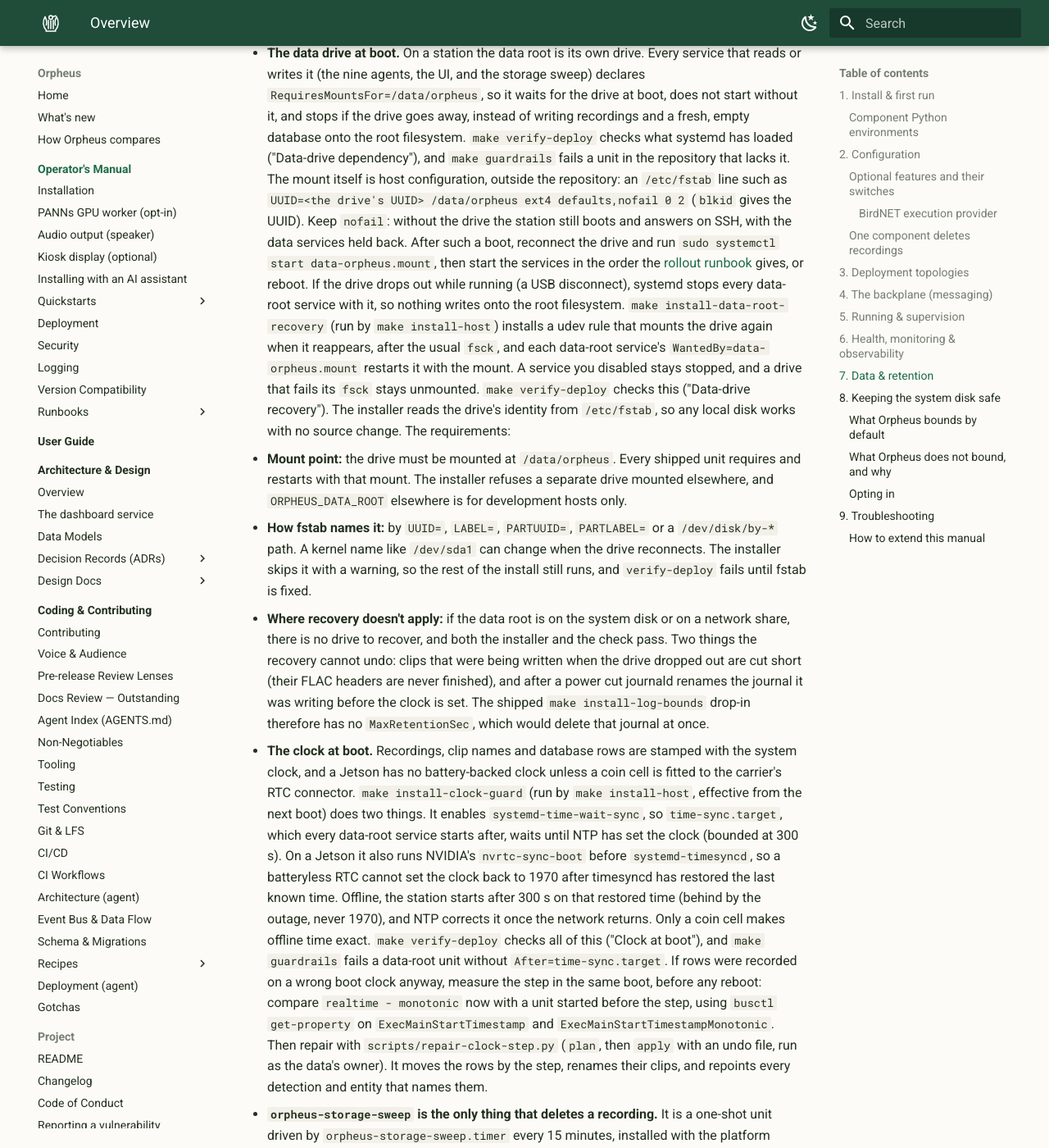
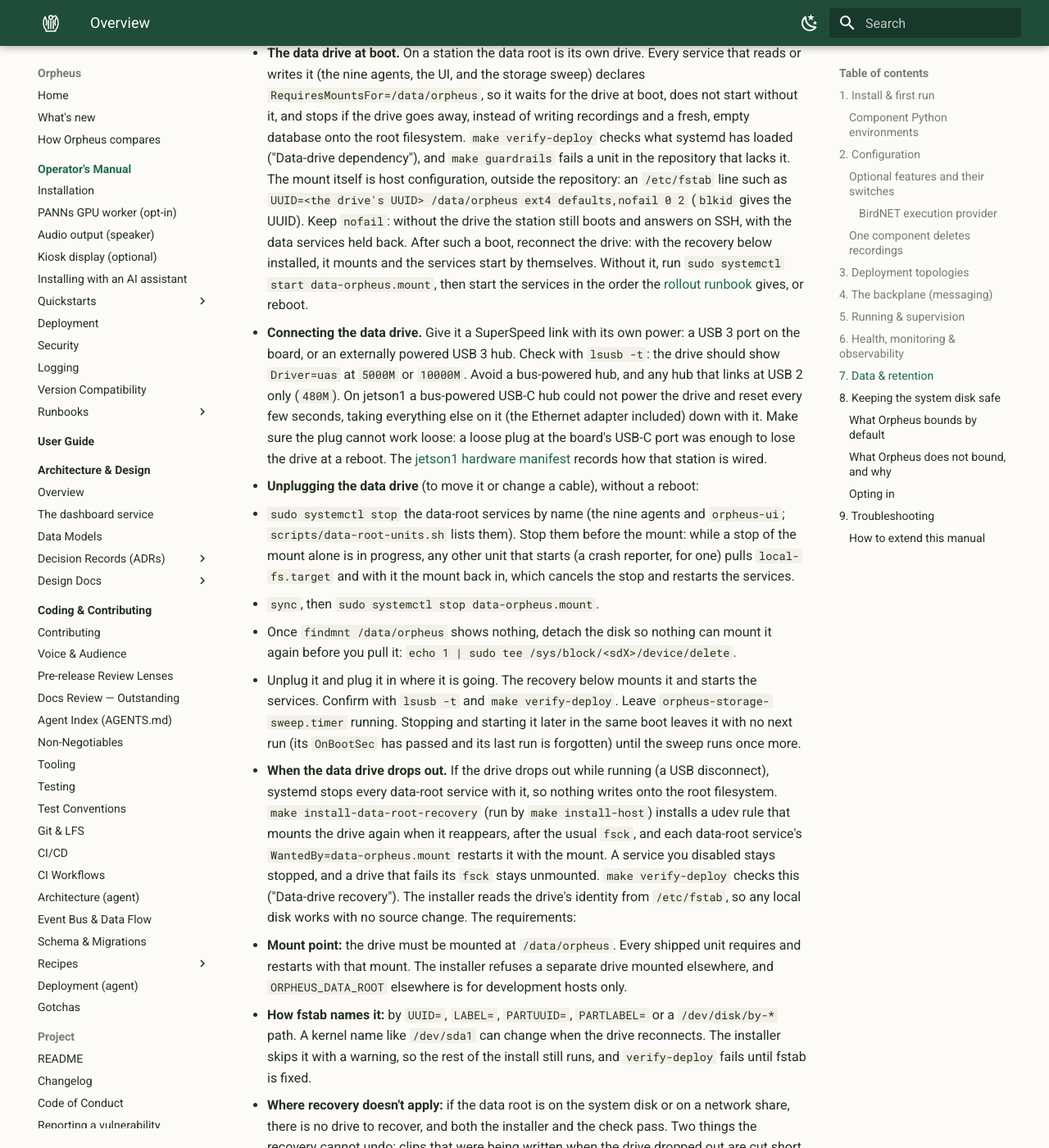
Before and after one commit to scottchronicity/orpheus, an MkDocs documentation site: the page built from docs/operator-manual/index.md, in a window 1280 px wide and 1400 px high, scrolled down 9986 px. Shown: the whole window at 82% size. Built offline with MkDocs 1.6.1 and Material for MkDocs 9.7.7, drawn with Linux system fonts in a browser that asks for light colours.

Commit message:
docs: release notes, data-drive handling, and jetson1's T7 on a powered USB 3 hub
CHANGELOG gains an [Unreleased] section for this branch, and What's new
covers the data-drive recovery, the clock guard and the journald change.

The operator manual (section 7) now says how to connect the data drive
(a powered USB 3 link, checked with lsusb -t) and how to unplug it without a
reboot: stop the data-root services before the mount, because any unit
starting while the mount is stopping pulls local-fs.target and the mount back
in. It also notes that stopping and starting the sweep timer in the same boot
leaves it with no next run.

jetson1's hardware manifest records the T7 on the Anker 7-port powered USB 3
hub at 5 Gb/s since 2026-11-22. The native USB-C plug worked loose, and the
bus-powered Anker 555 hub linked at USB 2 only and reset under the drive.

```diff
--- a/docs/operator-manual/index.md
+++ b/docs/operator-manual/index.md
@@ -324,10 +324,36 @@ the video’s time window, including when the window crosses midnight.
   line such as `UUID=<the drive's UUID> /data/orpheus ext4 defaults,nofail 0 2`
   (`blkid` gives the UUID). Keep `nofail`: without the drive the station still
   boots and answers on SSH, with the data services held back. After such a boot,
-  reconnect the drive and run `sudo systemctl start data-orpheus.mount`, then start
-  the services in the order the [rollout runbook](../runbooks/jetson-rollout.md)
-  gives, or reboot.
-  If the drive drops out while running (a USB disconnect), systemd stops every
+  reconnect the drive: with the recovery below installed, it mounts and the
+  services start by themselves. Without it, run
+  `sudo systemctl start data-orpheus.mount`, then start the services in the
+  order the [rollout runbook](../runbooks/jetson-rollout.md) gives, or reboot.
+- **Connecting the data drive.** Give it a SuperSpeed link with its own power:
+  a USB 3 port on the board, or an externally powered USB 3 hub. Check with
+  `lsusb -t`: the drive should show `Driver=uas` at `5000M` or `10000M`. Avoid
+  a bus-powered hub, and any hub that links at USB 2 only (`480M`). On jetson1
+  a bus-powered USB-C hub could not power the drive and reset every few
+  seconds, taking everything else on it (the Ethernet adapter included) down
+  with it. Make sure the plug cannot work loose: a loose plug at the board's
+  USB-C port was enough to lose the drive at a reboot. The
+  [jetson1 hardware manifest](../../platform/jetson-orin-nx-yahboom/HARDWARE_MANIFEST.md)
+  records how that station is wired.
+- **Unplugging the data drive** (to move it or change a cable), without a reboot:
+  1. `sudo systemctl stop` the data-root services by name (the nine agents and
+     `orpheus-ui`; `scripts/data-root-units.sh` lists them). Stop them before
+     the mount: while a stop of the mount alone is in progress, any other unit
+     that starts (a crash reporter, for one) pulls `local-fs.target` and with it
+     the mount back in, which cancels the stop and restarts the services.
+  2. `sync`, then `sudo systemctl stop data-orpheus.mount`.
+  3. Once `findmnt /data/orpheus` shows nothing, detach the disk so nothing can
+     mount it again before you pull it:
+     `echo 1 | sudo tee /sys/block/<sdX>/device/delete`.
+  4. Unplug it and plug it in where it is going. The recovery below mounts it
+     and starts the services. Confirm with `lsusb -t` and `make verify-deploy`.
+  Leave `orpheus-storage-sweep.timer` running. Stopping and starting it later
+  in the same boot leaves it with no next run (its `OnBootSec` has passed and
+  its last run is forgotten) until the sweep runs once more.
+- **When the data drive drops out.** If the drive drops out while running (a USB disconnect), systemd stops every
   data-root service with it, so nothing writes onto the root filesystem.
   `make install-data-root-recovery` (run by `make install-host`) installs a udev
   rule that mounts the drive again when it reappears, after the usual `fsck`,
```
Also changed, not shown: CHANGELOG.md (+64 -0 lines), docs/whats-new.md (+3 -0 lines), platform/jetson-orin-nx-yahboom/HARDWARE_MANIFEST.md (+11 -2 lines).
